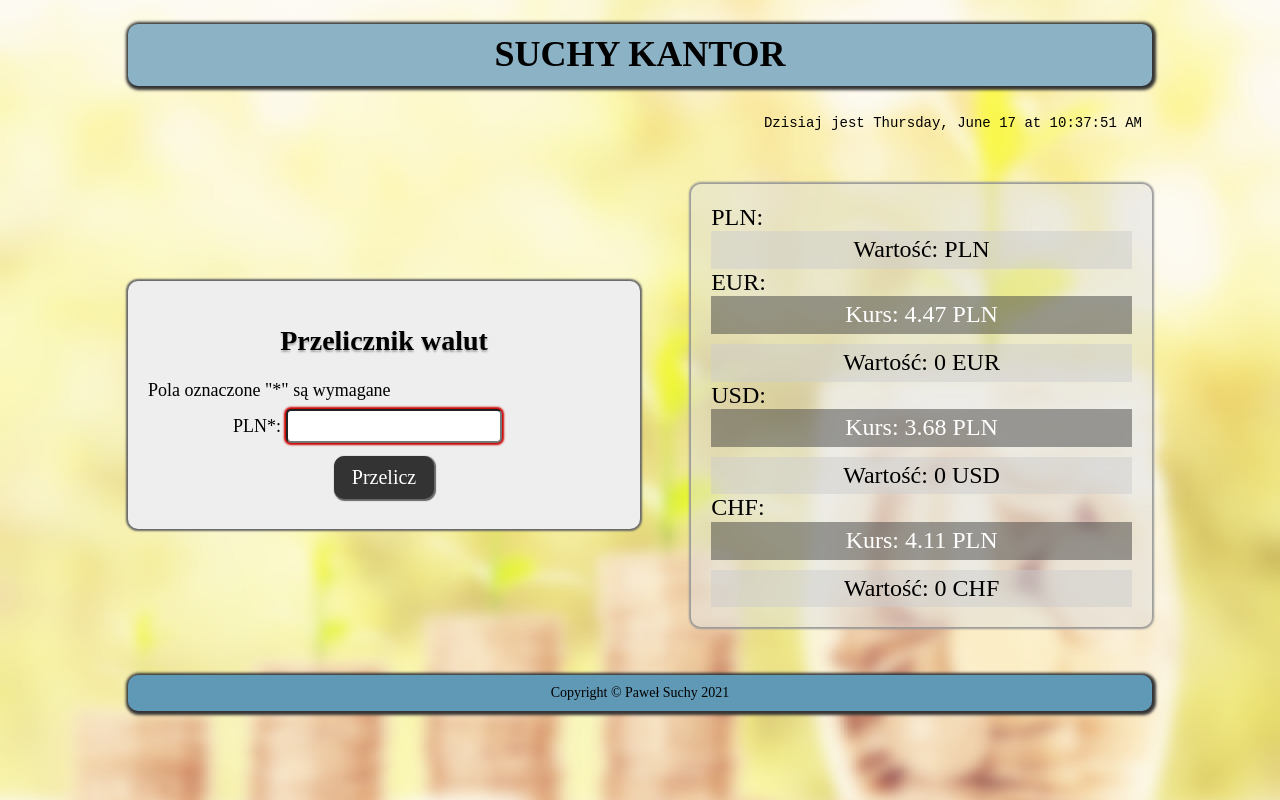
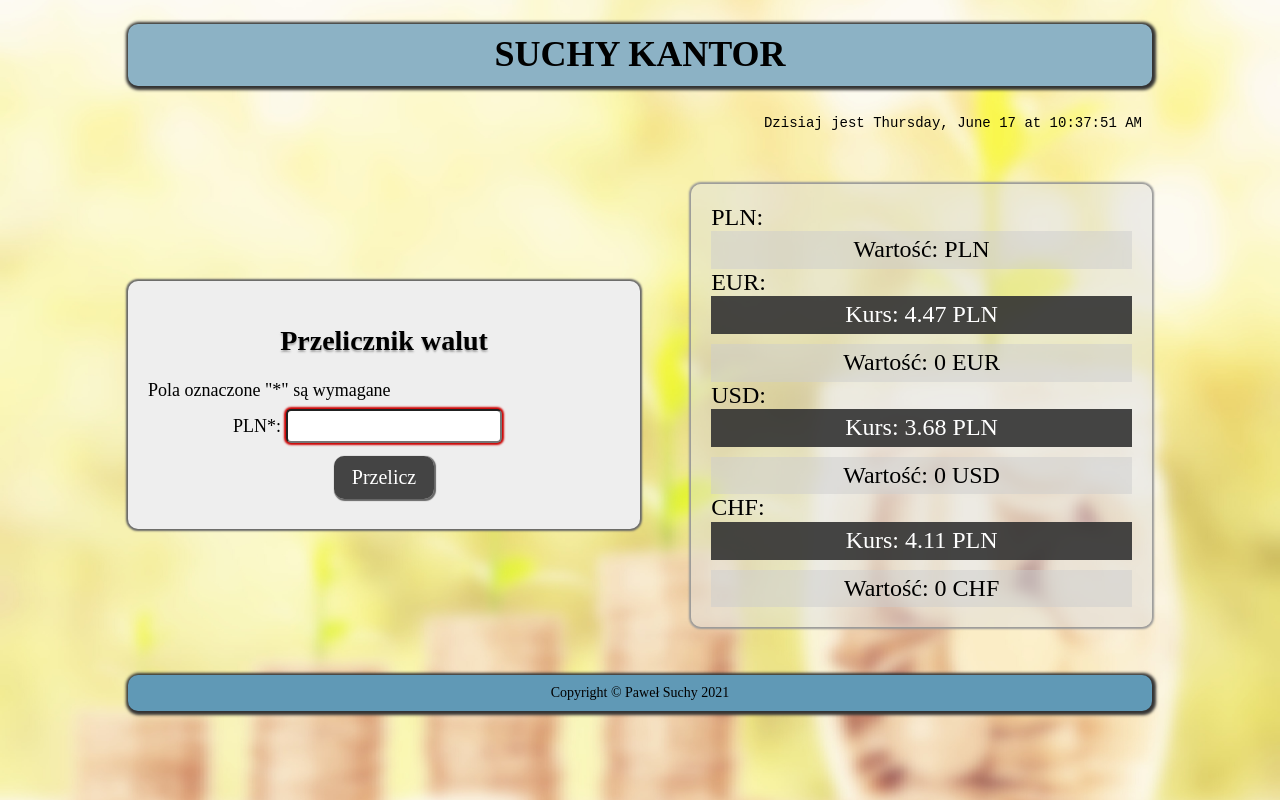
Before and after one commit to pawlo1994/currency-converter-react, a React (Create React App) app: page / in a window 1280 px wide. Built offline with nearby package versions, Linux system fonts and the light colour scheme; a web font is replaced by a local one.

Commit message:
theme.js added

```diff
--- a/src/Form/index.js
+++ b/src/Form/index.js
@@ -1,6 +1,8 @@
 import { StyledForm, StyledLabel, StyledInput, StyledField, StyledButton, StyledHeader } from "./styled";
 import { useState } from "react";
 import List from "../List";
+import { ThemeProvider } from "styled-components";
+import { theme } from "../theme";
 
 const Form = ({ currencies }) => {
     let results;
@@ -18,7 +20,7 @@
     };
 
     return (
-        <>
+        <ThemeProvider theme={theme}>
             <StyledForm
                 onSubmit={onFormSubmit}
             >
@@ -45,7 +47,7 @@
                 results={results}
                 plnValue={plnValue}
             />
-        </>
+        </ThemeProvider>
     );
 };
 
--- a/src/Form/styled.js
+++ b/src/Form/styled.js
@@ -42,7 +42,7 @@
     width: 100px;
     padding: 10px;
     margin: 10px auto;
-    background-color: #333;
+    background-color: ${({ theme }) => theme.mainColor};
     color: #fff;
     border: none;
     border-radius: 10px;
@@ -56,7 +56,7 @@
 
     &:active{
         background-color: #fff;
-        color: #333;
+        color: ${({ theme }) => theme.mainColor};
     }
 `;
 
--- a/src/List/index.js
+++ b/src/List/index.js
@@ -1,7 +1,10 @@
 import { StyledList, StyledItem, StyledSpan } from "./styled";
+import { ThemeProvider } from "styled-components";
+import { theme } from "../theme";
 
 const List = ({ currencies, plnValue }) => {
     return (
+        <ThemeProvider theme={theme}>
             <StyledList januszed={plnValue >= 1000000}>
                 <StyledItem>PLN:
                     <StyledSpan>Wartość: {plnValue} PLN</StyledSpan>
@@ -16,6 +19,7 @@
                     </StyledItem>
                 ))}
             </StyledList>
+        </ThemeProvider>
     );
 };
 
--- a/src/List/styled.js
+++ b/src/List/styled.js
@@ -32,7 +32,7 @@
     padding: 5px;
 
     ${({ range }) => range && css`
-        background-color: rgba(66, 66, 66, 0.5);
+        background-color: ${({ theme }) => theme.mainColor};
         color: #fff;
         margin-bottom: 10px;
     `};
--- /dev/null
+++ b/src/theme.js
@@ -0,0 +1,3 @@
+export const theme = {
+    mainColor: "rgba(50, 50, 50, 0.9)",
+};
```
Lines whose indentation alone changed are shown as unchanged.
